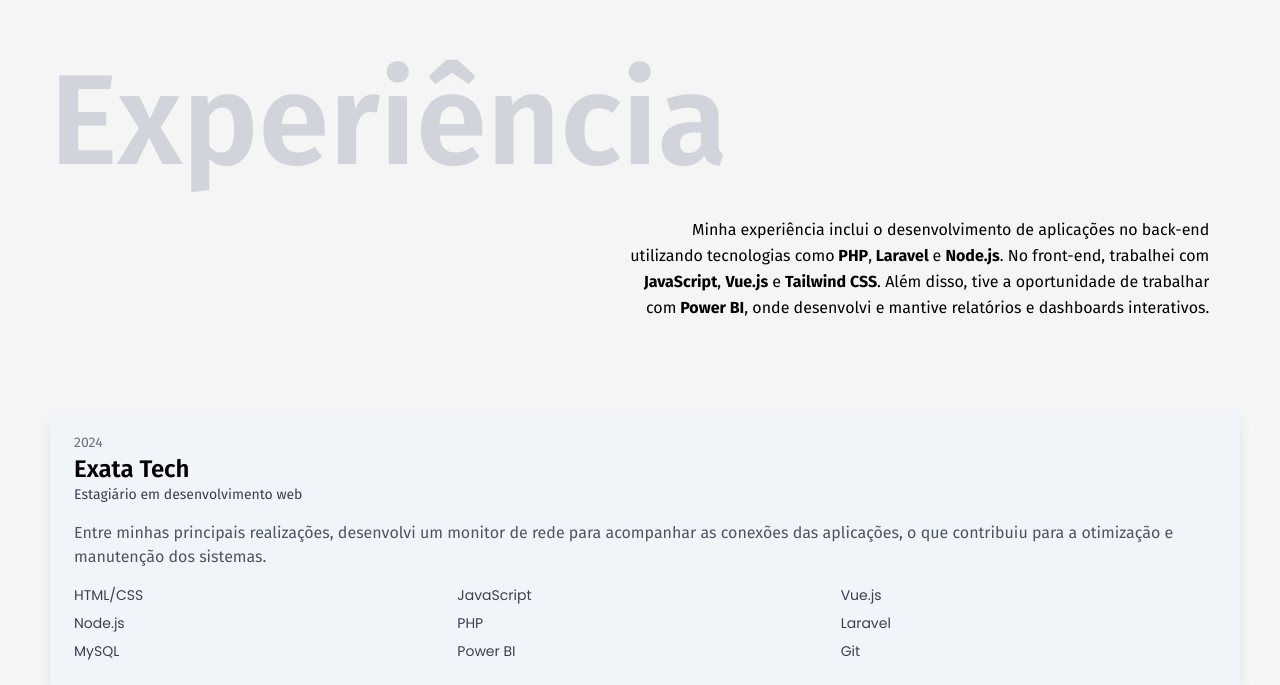
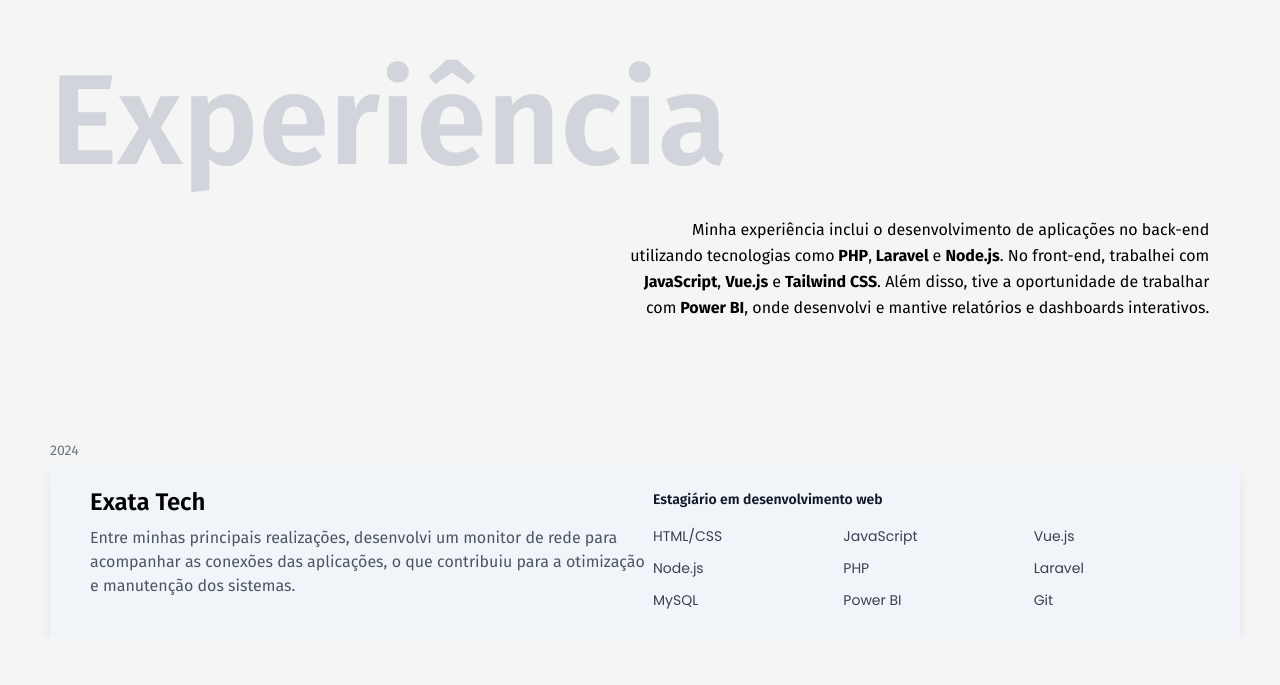
Before and after one commit to VitorHSilver/Portfolio, a React (Create React App) app: page / in a window 1280 px wide. Shown: the part 846-1531 px from the top of the page. After the commit the page ends 1484 px from the top, so only its background shows below. Built offline with nearby package versions, Linux system fonts and the light colour scheme.

Commit message:
Refactor layout and styles in Experience and Introduction components

```diff
--- a/src/Experience.js
+++ b/src/Experience.js
@@ -1,9 +1,9 @@
 function Experience() {
      return (
           <section aria-label="#experiencia" id="#experiencia" className="grid-cols-2 mt-64 relative">
-               <h2 className="text-9xl font-semibold text-gray-300 mb-56 max-sm:text-7xl">Experiência</h2>
+               <h2 className="text-9xl font-semibold text-gray-300 mb-56 max-sm:text-6xl max-smallscreen:text-5xl">Experiência</h2>
                <div className="w-1/2 flex text-right mb-60 absolute right-4 top-40 max-md:w-full max-md:text-left max-md:pl-4 max-sm:w-full max-sm:top-32">
-                    <p className="leading-relaxed max-w-prose">
+                    <p className="leading-relaxed max-w-prose relative mb-4">
                          Minha experiência inclui o desenvolvimento de aplicações no back-end utilizando tecnologias
                          como
                          <strong> PHP</strong>,<strong> Laravel </strong> e <strong>Node.js</strong>. No front-end,
@@ -12,17 +12,18 @@ function Experience() {
                          <strong> Power BI</strong>, onde desenvolvi e mantive relatórios e dashboards interativos.
                     </p>
                </div>
-               <div className="bg-slate-100 p-6 shadow-lg col-start-2 col-end-3">
-                    <span className="block text-sm text-gray-500">2024</span>
+               <span className="inline-block mt-8 text-sm text-gray-500 max-smartphone:mt-24">2024</span>
+               <div className="bg-slate-100 grid grid-cols-2 p-6   shadow-lg max-lg:w-1/2 absolute max-md:w-full pl-10 max-smartphone:grid-cols-1 max-md:gap-4">
                     <h3 className="text-2xl font-semibold">Exata Tech</h3>
-                    <span className="block text-sm text-gray-700 mb-4">Estagiário em desenvolvimento web</span>
-
-                    <p className="text-gray-600 mb-4">
+                    <span className="block text-sm font-semibold text-gray-900 mb-4 mt-1">
+                         Estagiário em desenvolvimento web
+                    </span>
+                    <p className="text-gray-600 mb-4 ">
                          Entre minhas principais realizações, desenvolvi um monitor de rede para acompanhar as conexões
                          das aplicações, o que contribuiu para a otimização e manutenção dos sistemas.
                     </p>
 
-                    <ul className="grid grid-cols-3 gap-2 text-sm text-gray-700">
+                    <ul className="grid grid-cols-3 gap-2 text-sm text-gray-700 max-md:grid-cols-2 ">
                          <li>HTML/CSS</li>
                          <li>JavaScript</li>
                          <li>Vue.js</li>
--- a/src/Introduction.js
+++ b/src/Introduction.js
@@ -3,9 +3,9 @@ import vitor from './vitor.png';
 function Introduction() {
      return (
           <>
-               <main class=" grid grid-cols-custom-layout max-[800px]:grid-cols-2 items-center justify-stretch max-[250px]:grid-cols-1">
+               <main class=" grid grid-cols-custom-layout max-[800px]:grid-cols-2 items-center justify-stretch max-[250px]:grid-cols-1 max-md:gap-x-9">
                     <img src={vitor} alt="Vitor" className="w-64 max-smallscreen:hidden max-[250px]:hidden" />
-                    <div className="flex flex-col  gap-2  leading-3  max-smartphone:p-2 min-[400px]:pl-2  ">
+                    <div className="flex flex-col  gap-2  leading-3  max-smartphone:p-2 min-[400px]:pl-2   ">
                          <p className="text-base font-semibold lg:text-lg md:text-sm sm:text-2x1 ">Olá, Eu Sou!</p>
                          <h1 className="text-4xl sm:text-6xl md:text-7xl lg:text-8xl text-crocoGreen font-bold max-smartphone:text-2xl max-smallscreen:text-1xl ">
                               Vitor Henrique
```
